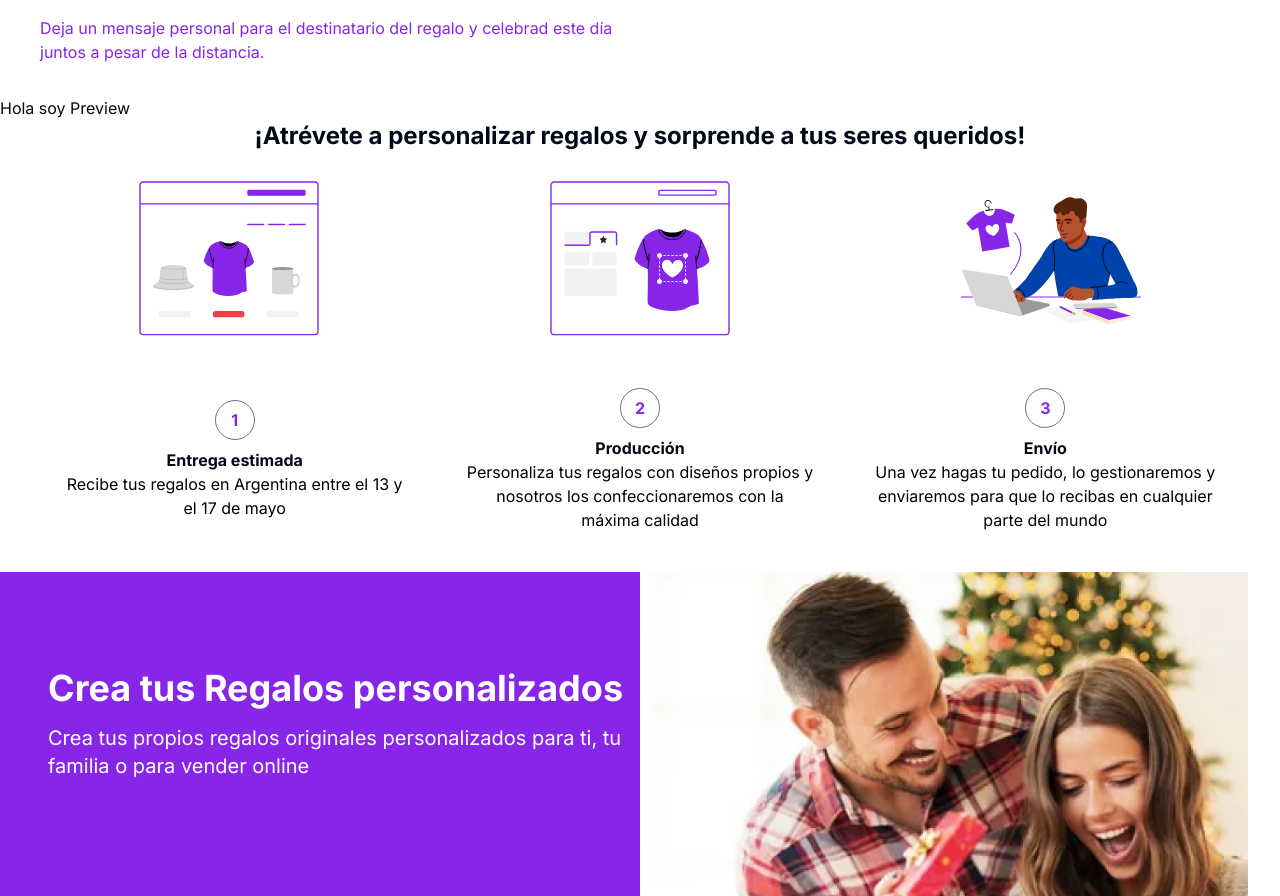
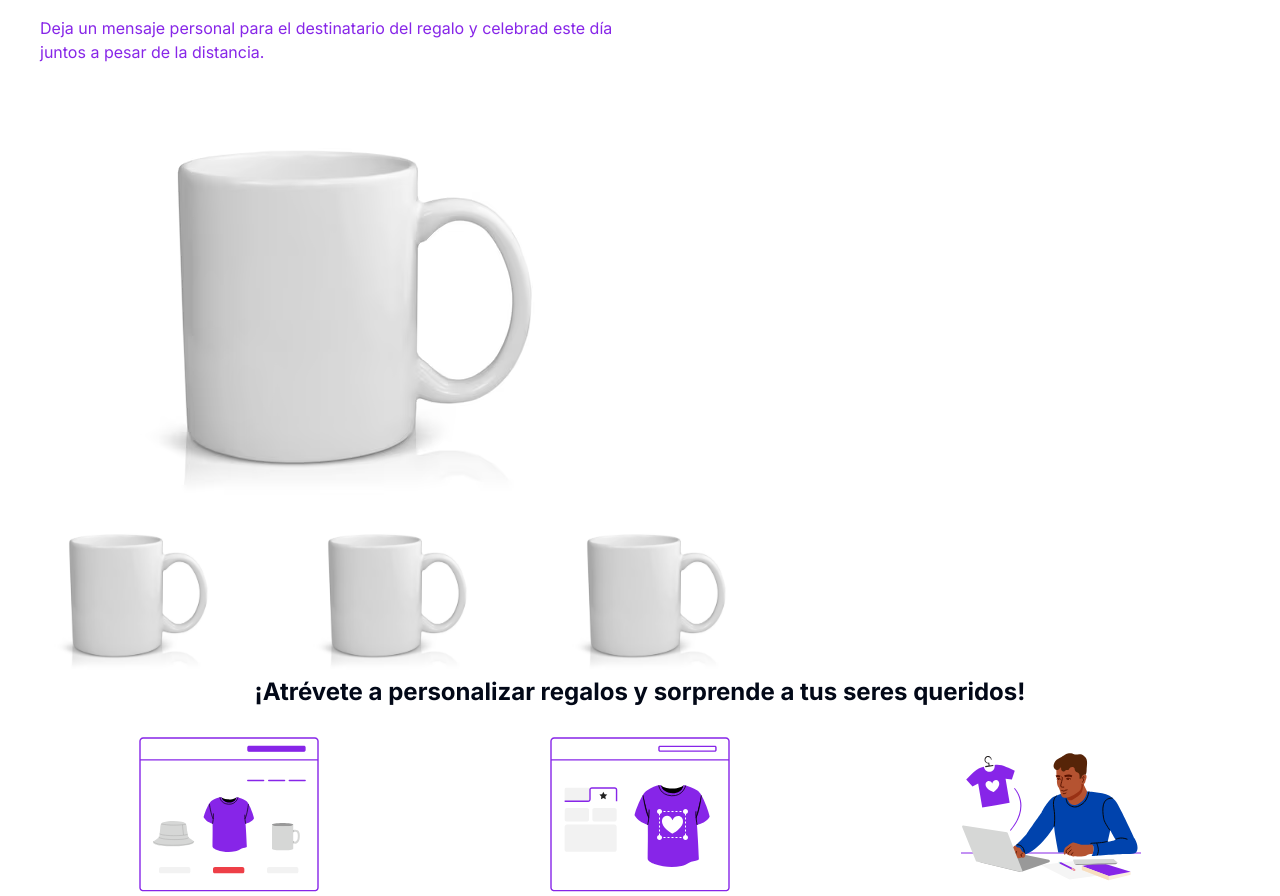
Before and after one commit to marketplace2023/escribania_duek, a React (Vite) app: page /ideas-de-diseno in a window 1280 px wide. Shown: the part 1173-2069 px from the top of the page. Built offline with nearby package versions, Linux system fonts and the light colour scheme.

Commit message:
creting carrousel slider component

```diff
--- /dev/null
+++ b/src/modules/design-ideas/components/gallery.tsx
@@ -0,0 +1,16 @@
+import React, { useState } from "react";
+import MainSlider from "./main-slider";
+import ThumbsSlider from "./thumbs-slider";
+
+const Gallery: React.FC = () => {
+  const [thumbsSwiper, setThumbsSwiper] = useState<any>(null);
+
+  return (
+    <div className="gallery">
+      <MainSlider thumbsSwiper={thumbsSwiper} />
+      <ThumbsSlider setThumbsSwiper={setThumbsSwiper} />
+    </div>
+  );
+};
+
+export default Gallery;
--- /dev/null
+++ b/src/modules/design-ideas/components/main-slider.tsx
@@ -0,0 +1,34 @@
+import React from "react";
+import { Swiper, SwiperSlide } from "swiper/react";
+import { Thumbs } from "swiper/modules";
+import "swiper/css";
+import "swiper/css/thumbs";
+import image from "@/assets/image1.png";
+interface MainSliderProps {
+  thumbsSwiper: any;
+}
+
+const MainSlider: React.FC<MainSliderProps> = ({ thumbsSwiper }) => {
+  return (
+    <Swiper
+      modules={[Thumbs]}
+      spaceBetween={15}
+      thumbs={{
+        swiper: thumbsSwiper && !thumbsSwiper.destroyed ? thumbsSwiper : null,
+      }}
+      className="main-slider"
+    >
+      <SwiperSlide>
+        <img src={image} alt="Image 1" />
+      </SwiperSlide>
+      <SwiperSlide>
+        <img src={image} alt="Image 2" />
+      </SwiperSlide>
+      <SwiperSlide>
+        <img src={image} alt="Image 3" />
+      </SwiperSlide>
+    </Swiper>
+  );
+};
+
+export default MainSlider;
--- a/src/modules/design-ideas/components/product-preview.tsx
+++ /dev/null
@@ -1,9 +0,0 @@
-const ProductPreview = () => {
-  return (
-    <div>
-      <h1>Hola soy Preview</h1>
-    </div>
-  );
-};
-
-export default ProductPreview;
--- /dev/null
+++ b/src/modules/design-ideas/components/thumbs-slider.tsx
@@ -0,0 +1,42 @@
+import React, { useState, useEffect } from "react";
+import { Swiper, SwiperSlide } from "swiper/react";
+import { FreeMode, Thumbs } from "swiper/modules";
+import "swiper/css";
+import "swiper/css/free-mode";
+import "swiper/css/thumbs";
+import image from "@/assets/image1.png";
+interface ThumbsSliderProps {
+  setThumbsSwiper: React.Dispatch<React.SetStateAction<any>>;
+}
+
+const ThumbsSlider: React.FC<ThumbsSliderProps> = ({ setThumbsSwiper }) => {
+  const [swiperInstance, setSwiperInstance] = useState<any>(null);
+
+  useEffect(() => {
+    setThumbsSwiper(swiperInstance);
+  }, [swiperInstance, setThumbsSwiper]);
+
+  return (
+    <Swiper
+      modules={[FreeMode, Thumbs]}
+      spaceBetween={15}
+      slidesPerView={5}
+      freeMode={true}
+      watchSlidesProgress={true}
+      onSwiper={setSwiperInstance}
+      className="thumbs-slider"
+    >
+      <SwiperSlide>
+        <img src={image} alt="Thumb 1" />
+      </SwiperSlide>
+      <SwiperSlide>
+        <img src={image} alt="Thumb 2" />
+      </SwiperSlide>
+      <SwiperSlide>
+        <img src={image} alt="Thumb 3" />
+      </SwiperSlide>
+    </Swiper>
+  );
+};
+
+export default ThumbsSlider;
--- a/src/modules/design-ideas/pages/designideas.tsx
+++ b/src/modules/design-ideas/pages/designideas.tsx
@@ -2,11 +2,11 @@ import StepFlow from "@/modules/home/components/StepFlow";
 import SwipperHome from "@/modules/home/components/SwipperHome";
 import { stepsideasData } from "@/modules/home/data/steepsdata";
 import Advertisements from "../components/advertisements";
-import Imagepreview from "../components/imagepreview";
-import ImageSteps from "../components/imagesteps";
+import Imagepreview from "../components/image-preview";
+import ImageSteps from "../components/image-steps";
 import CustomCard from "@/modules/home/components/CustomCard";
 import FrequentQuestions from "../components/frequent-questions";
-import ProductPreview from "../components/product-preview";
+import Gallery from "../components/gallery";
 
 const DesignIdeas = () => {
   return (
@@ -22,7 +22,7 @@ const DesignIdeas = () => {
         <Imagepreview />
       </div>
       <div>
-        <ProductPreview />
+        <Gallery />
       </div>
       <div className="container">
         <h2 className=" text-2xl text-center font-bold">
```
Also changed, not shown: src/modules/design-ideas/components/image-preview.tsx (renamed from src/modules/design-ideas/components/imagepreview.tsx), src/modules/design-ideas/components/image-steps.tsx (renamed from src/modules/design-ideas/components/imagesteps.tsx).
